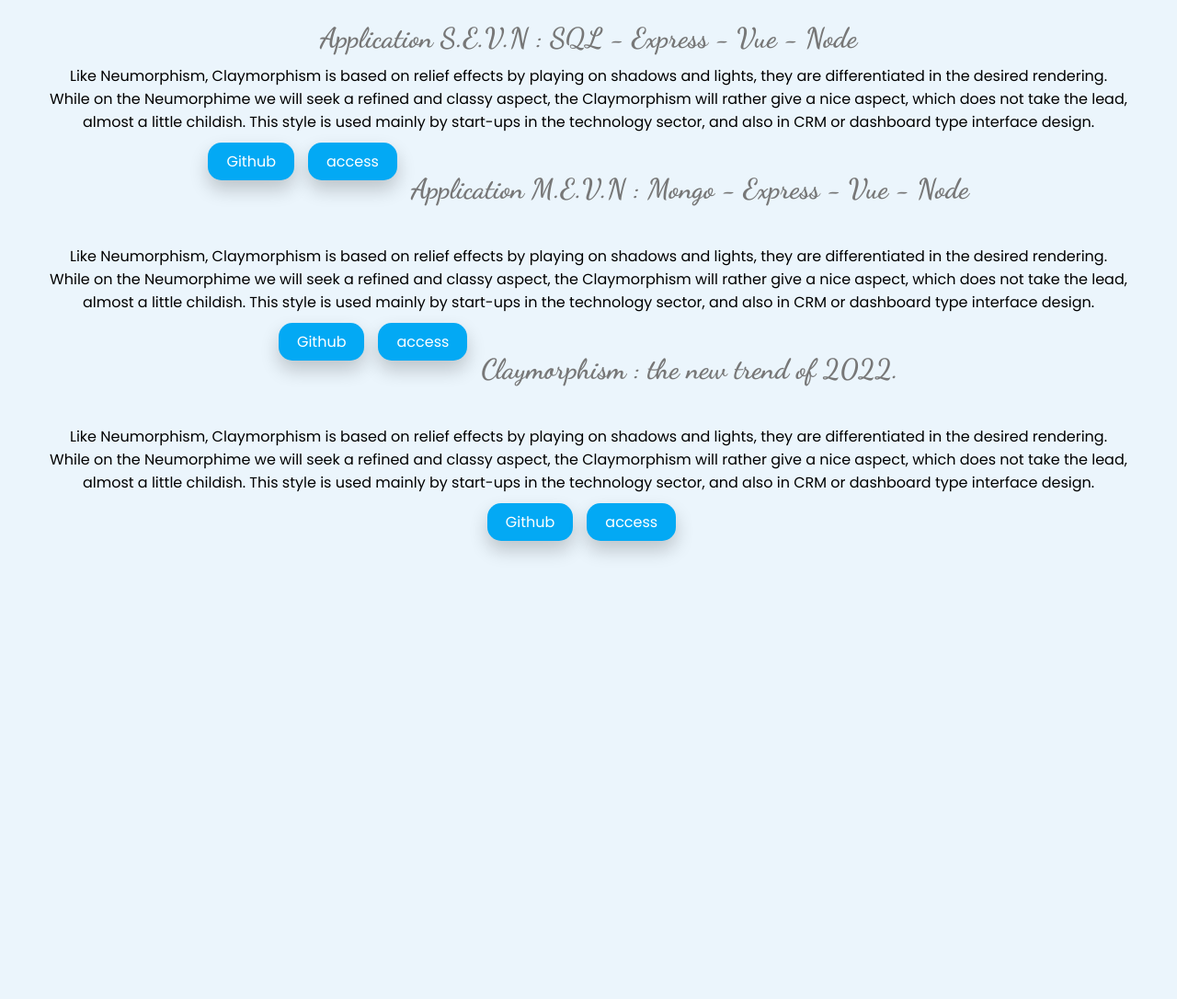
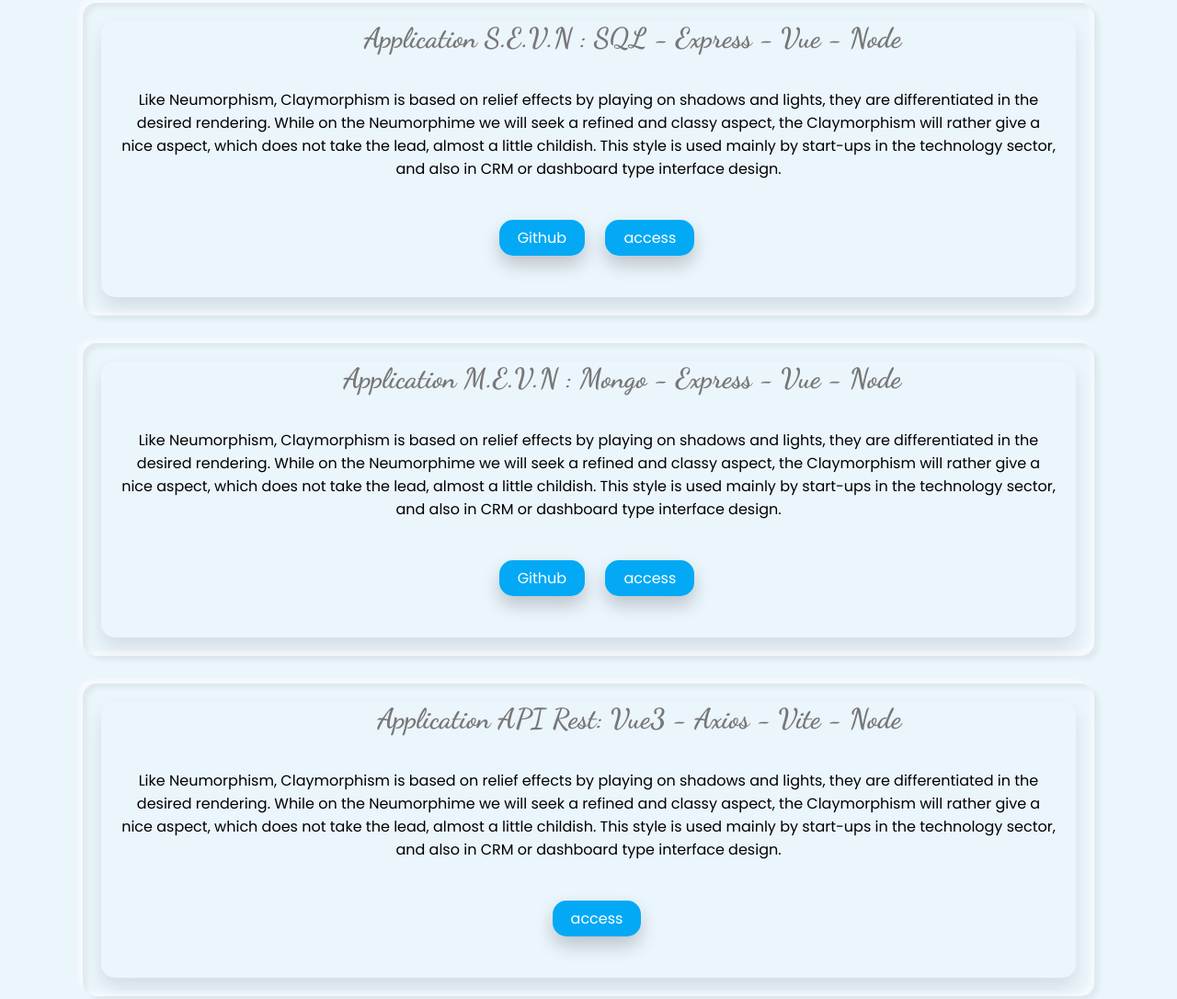
Before and after one commit to 100sue/dev-cardNeu, a plain HTML site: page index.html in a window 1280 px wide. Shown: the part 926-2012 px from the top of the page at 92% size. Before the commit the page ends 1614 px from the top, so only its background shows below. Drawn offline with Linux system fonts and the light colour scheme.

Commit message:
ajout description

```diff
--- a/index.html
+++ b/index.html
@@ -41,12 +41,11 @@
                     <div class="box">
                         <div class="content">
                             <h2>03</h2>
-                            <h3>App API </h3>
+                            <h3>App API Rest</h3>
                             <p>Technologies used :<br>
                                  Vue3 - Axios - Vite - Node
                             </p>
                             <a href="#api">Access</a>
-                        </div>
                         </div>
                     </div>
             </div>
@@ -62,29 +61,46 @@
                 </div>
             </div>
             <div class="explication">
+                <div class="card2">
+                    <div class="box">
+                        <div class="content">
                             <h5 id="sevn">Application S.E.V.N : SQL - Express - Vue - Node</h5>
-        <p>Like Neumorphism, Claymorphism is based on relief effects by playing on shadows and lights, they are differentiated in the desired rendering. <br>
-            While on the Neumorphime we will seek a refined and classy aspect, the Claymorphism will rather give a nice aspect, which does not take the lead, <br>
-            almost a little childish. This style is used mainly by start-ups in the technology sector, and also in CRM or dashboard type interface design.
-        </p>
-        <a href="#" target="_blank" class="btn">Github</a>
-        <a href="#" target="_blank" class="btn">access</a>
-        <h5 id="mevn">Application M.E.V.N : Mongo - Express - Vue - Node</h5>
-        <p>Like Neumorphism, Claymorphism is based on relief effects by playing on shadows and lights, they are differentiated in the desired rendering. <br>
-            While on the Neumorphime we will seek a refined and classy aspect, the Claymorphism will rather give a nice aspect, which does not take the lead, <br>
-            almost a little childish. This style is used mainly by start-ups in the technology sector, and also in CRM or dashboard type interface design.
-        </p>
-        <a href="#" target="_blank" class="btn">Github</a>
-        <a href="#" target="_blank" class="btn">access</a>
-        <h5 id="api">Claymorphism : the new trend of 2022.</h5>
-        <p>Like Neumorphism, Claymorphism is based on relief effects by playing on shadows and lights, they are differentiated in the desired rendering. <br>
-            While on the Neumorphime we will seek a refined and classy aspect, the Claymorphism will rather give a nice aspect, which does not take the lead, <br>
+                            <p>Like Neumorphism, Claymorphism is based on relief effects by playing on shadows and lights, they are differentiated in the desired rendering.
+                             While on the Neumorphime we will seek a refined and classy aspect, the Claymorphism will rather give a nice aspect, which does not take the lead,
                             almost a little childish. This style is used mainly by start-ups in the technology sector, and also in CRM or dashboard type interface design.
                             </p>
                             <a href="#" target="_blank" class="btn">Github</a>
                             <a href="#" target="_blank" class="btn">access</a>
                         </div>
-
+                    </div>
+                </div>
+                <div class="card2">
+                    <div class="box">
+                        <div class="content">
+                            <h5 id="sevn">Application M.E.V.N : Mongo - Express - Vue - Node</h5>
+                            <p>Like Neumorphism, Claymorphism is based on relief effects by playing on shadows and lights, they are differentiated in the desired rendering.
+                             While on the Neumorphime we will seek a refined and classy aspect, the Claymorphism will rather give a nice aspect, which does not take the lead,
+                            almost a little childish. This style is used mainly by start-ups in the technology sector, and also in CRM or dashboard type interface design.
+                            </p>
+                            <a href="#" target="_blank" class="btn">Github</a>
+                            <a href="#" target="_blank" class="btn">access</a>
+                        </div>
+                    </div>
+                </div>
+                <div class="card2">
+                    <div class="box">
+                        <div class="content">
+                            <h5 id="sevn">Application API Rest: Vue3 - Axios - Vite - Node</h5>
+                            <p>Like Neumorphism, Claymorphism is based on relief effects by playing on shadows and lights, they are differentiated in the desired rendering.
+                             While on the Neumorphime we will seek a refined and classy aspect, the Claymorphism will rather give a nice aspect, which does not take the lead,
+                            almost a little childish. This style is used mainly by start-ups in the technology sector, and also in CRM or dashboard type interface design.
+                            </p>
+                            <a href="https://100sue.github.io/dev-cardNeutwo/" target="_blank" class="btn">access</a>
+                        </div>
+                    </div>
+                </div>
+            </div>
+        </div>
     </div>
 
 
--- a/style.css
+++ b/style.css
@@ -207,33 +207,72 @@ body {
     color: rgba(0, 172, 238, 1);
 }
 .explication {
-    display: flex;
+    display: inline-block;
     justify-content: center;
     align-items: center;
     max-width: 1200px;
-    flex-wrap: wrap;
     padding: 40px 0;
 }
-
-.explication h5 {
-    color: #777;
-    margin-top: 10px;
-
+.explication .card2 {
+    position: relative;
+    width: 1100px;
+    height: 340px;
+    box-shadow: inset 5px 5px 5px rgba(0, 0, 0, 0.05),
+                inset -5px -5px 5px rgba(255, 255, 255, 0.5),
+                 5px 5px 5px rgba(0, 0, 0, 0.05),
+                -5px -5px 5px rgba(255, 255, 255, 0.5);
+    border-radius: 15px;
+    margin: 30px;
+}
+.explication .card2 .box {
+    position: absolute;
+   top: 20px;
+   left: 20px;
+   right: 20px;
+   bottom: 20px;
+   background: #ebf5fc;
+   box-shadow: 0 10px 20px rgba(0, 0, 0, 0.1);
+   border-radius: 15px;
+   display: flex;
+   justify-content: center;
+   align-items: center;
+   transition: 0.5s;
 
 }
-.explication .btn {
+.explication .card2 .box .content {
+    padding: 20px;
+    text-align: center;
+}
+.explication .card2 .box .content h5 {
+    position: absolute;
+    color: #777;
+    top: -10px;
+    right: 190px;
+    z-index: 1;
+    transition: 0.5s;
+    pointer-events: none;
+}
+.explication .card2 .box .content p {
+    margin-top: 20px;
+    margin-bottom: 50px;
+    z-index: 1;
+}
+.explication .card2 .box .content a {
+    position: relative;
     padding: 8px 20px;
-    margin-right: 15px;
+
+    margin-left: 18px;
     background: #03a9f4;
     color: #fff;
     border-radius: 15px;
     text-decoration: none;
     font-weight: 400;
     box-shadow: 0 10px 20px rgba(0, 0, 0, 0.2);
-    margin-top: 10px;
-    margin-bottom: 60px;
+    margin-bottom: 30px;
 }
-
+.explication .card2:hover .box .content a {
+    background: #ff560f;
+}
 /*
 .social ul {
     display: flex;
```
Lines whose indentation alone changed are shown as unchanged.
